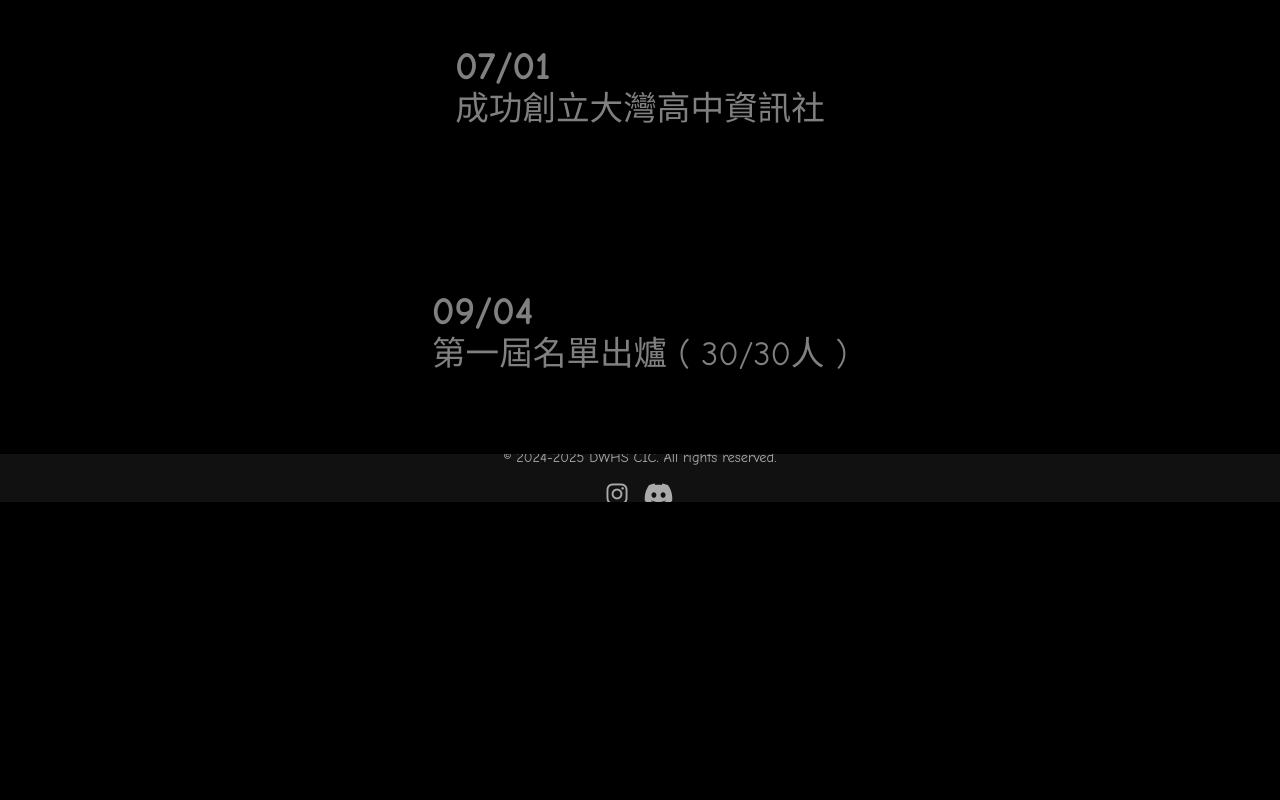
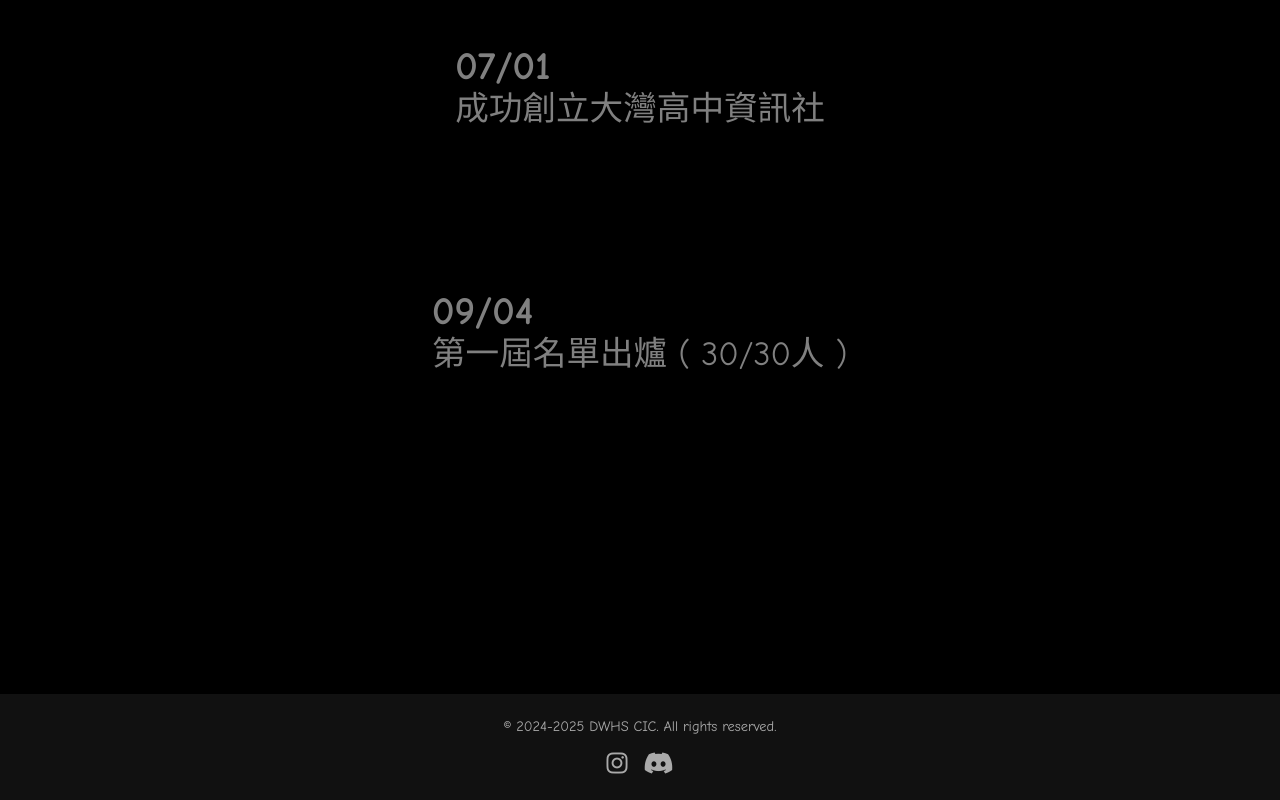
Before and after one commit to DWHS-cic/web-2.0, a plain HTML site: page about.html in a window 1280 px wide. Shown: the part 1527-2327 px from the top of the page. Before the commit the page ends 2029 px from the top, so only its background shows below. Drawn offline with Linux system fonts and the light colour scheme; animation ran at ten frames a second.

Commit message:
排版微調

```diff
--- a/frontend/css/about.css
+++ b/frontend/css/about.css
@@ -236,8 +236,8 @@ body {
 .footer {
   width: 100%;
   max-width: 100%;
-  overflow: hidden;
   background-color: #111;
+  margin-top: 30vh;
   color: #aaa;
   padding: 24px;
   padding: 1.5rem 2rem;
@@ -247,9 +247,6 @@ body {
   position: relative;
   bottom: 0;
   font-family: Comic Sans MS, cursive, sans-serif;
-}
-.footer {
-  margin-top: auto;
 }
 
 .footer-content {
--- a/frontend/css/member.css
+++ b/frontend/css/member.css
@@ -162,6 +162,7 @@ body {
   width: 100%;
   background-color: #111;
   color: #aaa;
+  margin-top: 10vh;
   padding: 1.5rem 2rem;
   display: flex;
   justify-content: center;
```
